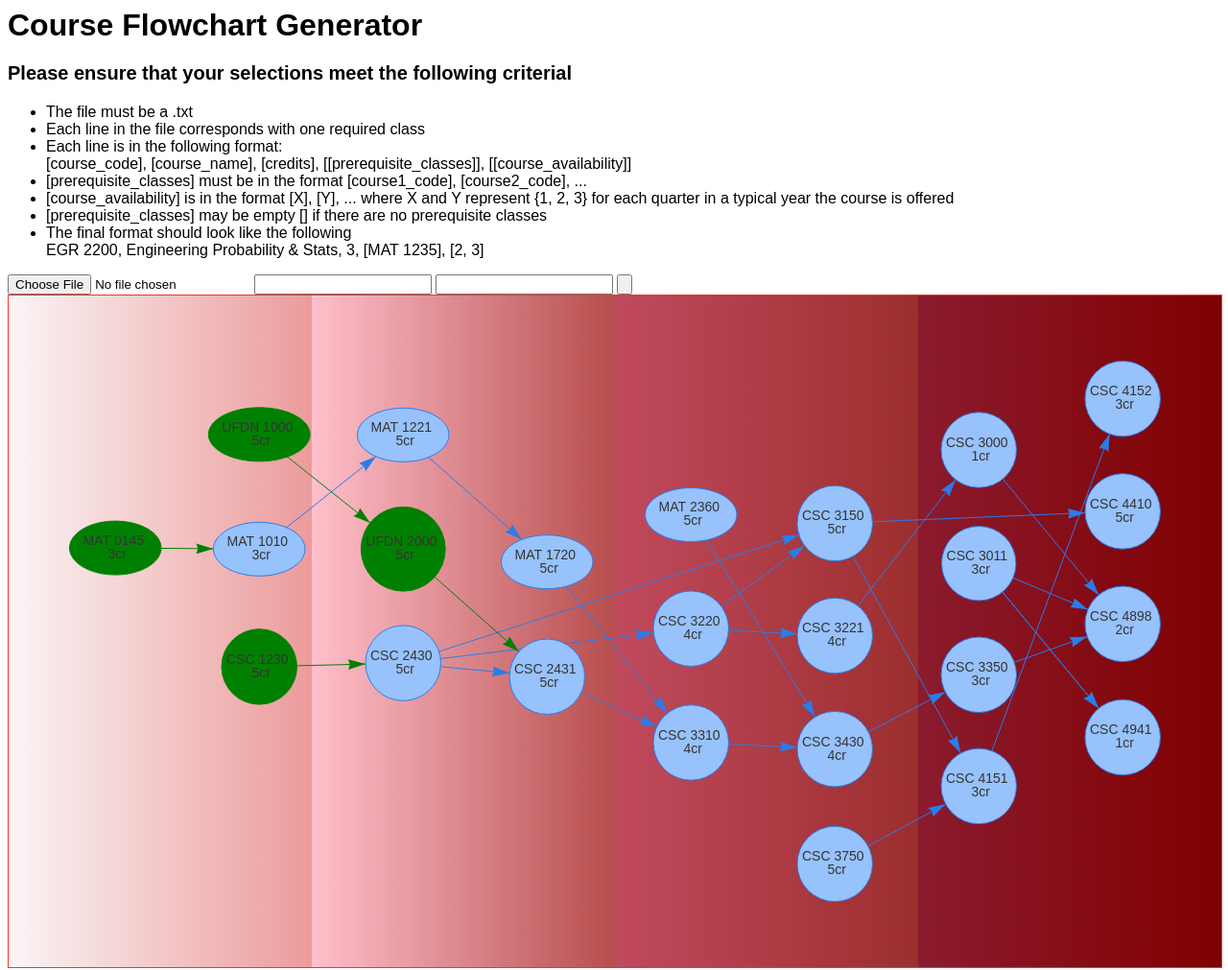
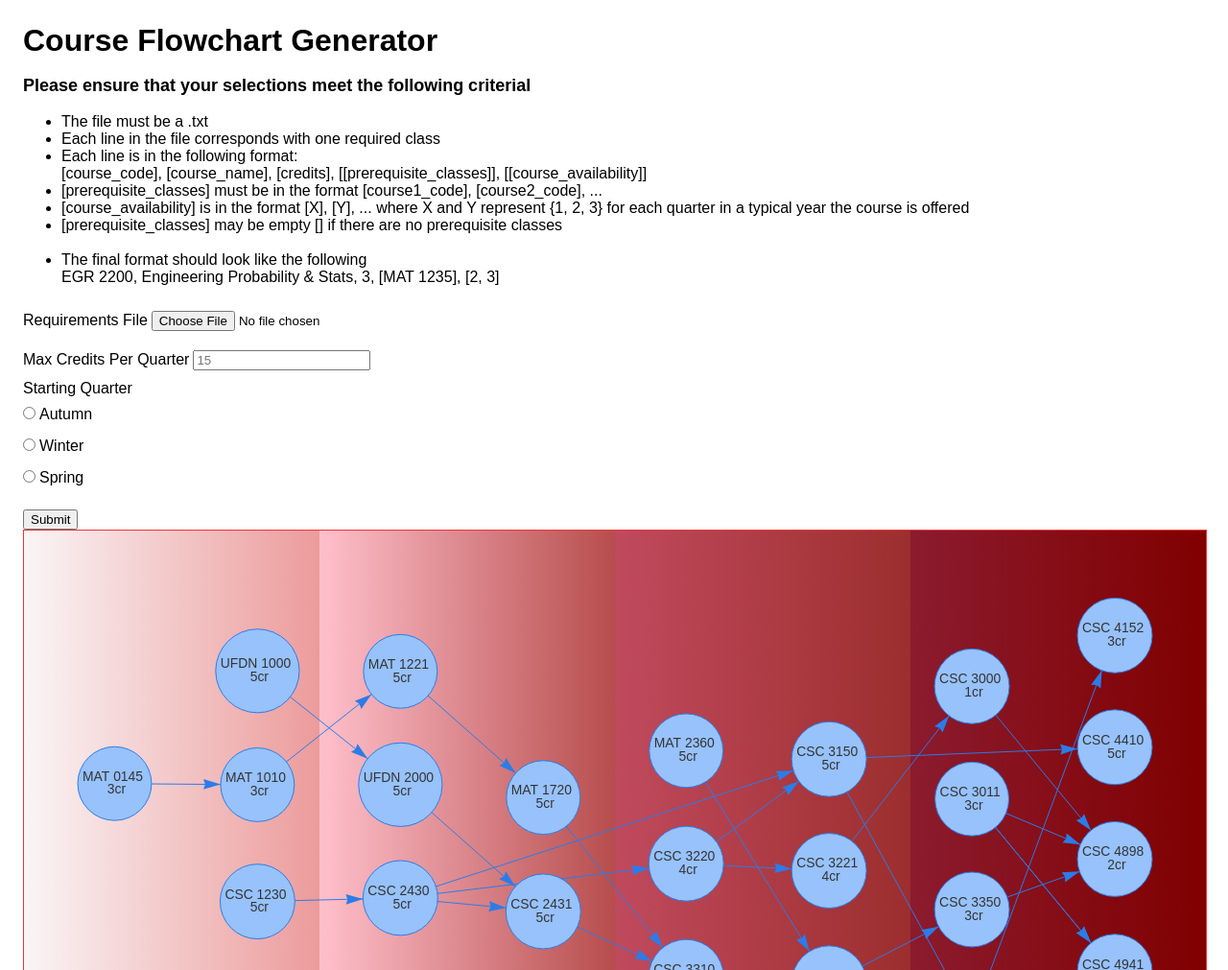
Before and after one commit to stevenaziz/Course-Flowchart-Generator, a plain HTML site: page index.html in a window 1280 px wide. Shown: the top 1011 px of the page at 96% size. Drawn offline with Linux system fonts and the light colour scheme.

Commit message:
Implemented HTML form with input file reading
Next step will be file parsing and validation

```diff
--- a/index.html
+++ b/index.html
@@ -9,8 +9,8 @@
 
 <body>
 <header>Course Flowchart Generator</header>
+<p>Please ensure that your selections meet the following criterial</p>
 
-<p>Please ensure that your selections meet the following criterial</p>
 <ul>
   <li>The file must be a .txt</li>
   <li>Each line in the file corresponds with one required class</li>
@@ -21,19 +21,33 @@
   <li>[prerequisite_classes] must be in the format [course1_code], [course2_code], ...</li>
   <li>[course_availability] is in the format [X], [Y], ... where X and Y represent {1, 2, 3} for each quarter in a typical year the course is offered</li>
   <li>[prerequisite_classes] may be empty [] if there are no prerequisite classes</li>
+  <br>
   <li>
     The final format should look like the following<br>
     EGR 2200, Engineering Probability & Stats, 3, [MAT 1235], [2, 3]
   </li>
 </ul>
 
-<form action="">
-  <input type="file" name="" id="" accept=".txt">
-  <input type="number" name="" id="">
-  <input type="number" name="" id="">
-  <input type="submit" value="">
+<form>
+  <label for="major-reqs">Requirements File</label>
+  <input type="file" name="major-reqs" id="major-reqs" accept=".txt" required>
+  <br>
+  <label for="max-credits">Max Credits Per Quarter</label>
+  <input type="number" name="max-credits" id="max-credits" min="5" step="1" placeholder="15" required>
+  <br>
+  <label>Starting Quarter</label>
+  <br>
+  <input type="radio" name="start-qtr" id="autumn" value="1" required>
+  <label for="autumn">Autumn</label>
+  <br>
+  <input type="radio" name="start-qtr" id="winter" value="2" required>
+  <label for="winter">Winter</label>
+  <br>
+  <input type="radio" name="start-qtr" id="spring" value="3" required>
+  <label for="spring">Spring</label>
+  <br><br>
+  <button type="submit" id="submit-btn">Submit</button>
 </form>
-
 
 <div id="mynetwork">
   <div class="division" id="Freshmen-Yr"></div>
@@ -42,20 +56,20 @@
   <div class="division" id="Senior-Yr"></div>
 </div>
 
+<script src="/vis-network.min.js"></script>
+<script src="/script.js"></script>
 
-
-<script type="text/javascript" src="/vis-network.min.js"></script>
 <script>
   // create an array with nodes
   var nodes = new vis.DataSet([
-      {id: 1230, label: 'CSC 1230 \n 5cr', shape: 'circle', title: 'Introduction to Computer Science', color: 'green'},
+      {id: 1230, label: 'CSC 1230 \n 5cr', shape: 'circle', title: 'Introduction to Computer Science'},
       {id: 2430, label: 'CSC 2430 \n 5cr', shape: 'circle', title: 'Data Structures I'},
       {id: 2431, label: 'CSC 2431 \n 5cr', shape: 'circle', title: 'Data Structures II'},
-      {id: 1010, label: 'MAT 1010 \n 3cr', shape: 'oval', title: 'College Algebra'},
-      {id: 1221, label: 'MAT 1221 \n 5cr', shape: 'oval', title: 'Survey of Calculus'},
+      {id: 1010, label: 'MAT 1010 \n 3cr', shape: 'circle', title: 'College Algebra'},
+      {id: 1221, label: 'MAT 1221 \n 5cr', shape: 'circle', title: 'Survey of Calculus'},
       {id: 3220, label: 'CSC 3220 \n 4cr', shape: 'circle', title: 'Application Programming'},
-      {id: 1720, label: 'MAT 1720 \n 5cr', shape: 'oval', title: 'Conputer Science Math'},
-      {id: 2360, label: 'MAT 2360 \n 5cr', shape: 'oval', title: 'Introduction to Statistics'},
+      {id: 1720, label: 'MAT 1720 \n 5cr', shape: 'circle', title: 'Conputer Science Math'},
+      {id: 2360, label: 'MAT 2360 \n 5cr', shape: 'circle', title: 'Introduction to Statistics'},
       {id: 3221, label: 'CSC 3221 \n 4cr', shape: 'circle', title: 'Netcentric Computing'},
       {id: 3150, label: 'CSC 3150 \n 5cr', shape: 'circle', title: 'Systems Design'},
       {id: 3310, label: 'CSC 3310 \n 4cr', shape: 'circle', title: 'Programming Languages'},
@@ -65,13 +79,13 @@
       {id: 4410, label: 'CSC 4410 \n 5cr', shape: 'circle', title: 'Database Management'},
       {id: 4151, label: 'CSC 4151 \n 3cr', shape: 'circle', title: 'Software Engineering I'},
       {id: 4152, label: 'CSC 4152 \n 3cr', shape: 'circle', title: 'Software Engineering II'},
-      {id: 1000, label: 'UFDN 1000 \n 5cr', shape: 'oval', title: 'University Foundation', color: 'green'},
-      {id: 0145, label: 'MAT 0145 \n 3cr', shape: 'oval', title: 'College Readiness Math II', color: 'green'},
+      {id: 1000, label: 'UFDN 1000 \n 5cr', shape: 'circle', title: 'University Foundation'},
+      {id: 0145, label: 'MAT 0145 \n 3cr', shape: 'circle', title: 'College Readiness Math II'},
       {id: 3000, label: 'CSC 3000 \n 1cr', shape: 'circle', title: 'Principles of Professional Practice'},
       {id: 3011, label: 'CSC 3011 \n 3cr', shape: 'circle', title: 'Digital Writing'},
       {id: 4898, label: 'CSC 4898 \n 2cr', shape: 'circle', title: 'Senior Capstone'},
       {id: 4941, label: 'CSC 4941 \n 1cr', shape: 'circle', title: 'Computer Science Internship Review'},
-      {id: 2000, label: 'UFDN 2000 \n 5cr', shape: 'circle', title: 'Christian Scriptures', color: 'green'}
+      {id: 2000, label: 'UFDN 2000 \n 5cr', shape: 'circle', title: 'Christian Scriptures'}
   ]);
 
   // create an array with edges
@@ -116,7 +130,6 @@
   width: '100%',
   height: '700px',
   interaction: {
-
     zoomView: false
   },
   layout: {
--- /dev/null
+++ b/script.js
@@ -0,0 +1,24 @@
+// Variables
+const fileInput = new FileReader();
+
+// Selectors
+const inputFile = document.querySelector("#major-reqs");
+const inputMaxCredits = document.querySelector("#max-credits");
+const submitBtn = document.querySelector("#submit-btn");
+
+// Listeners
+submitBtn.addEventListener("click", processInput);
+
+function processInput(e) {
+    e.preventDefault();
+
+    const maxCredits = inputMaxCredits.value;
+    const startQtr = document.querySelector('input[name="start-qtr"]:checked').value;
+
+    fileInput.readAsText(inputFile.files[0]);
+    fileInput.addEventListener("load", parseFile);
+}
+
+function parseFile() {
+    console.log(fileInput.result);
+}
--- a/style.css
+++ b/style.css
@@ -1,13 +1,25 @@
+body {
+  padding: 2vmin;
+}
+
 header {
   font: bold 32px arial;
 }
 
 p {
-    font: bold 20px arial;
+  font: bold 18px arial;
 }
 
 li {
-    font: 16px arial
+  font: 16px arial;
+}
+
+label {
+  font: 16px arial;
+}
+
+input {
+  margin: 10px 0;
 }
 
 .graph-parent {
```
Lines whose indentation alone changed are shown as unchanged.
